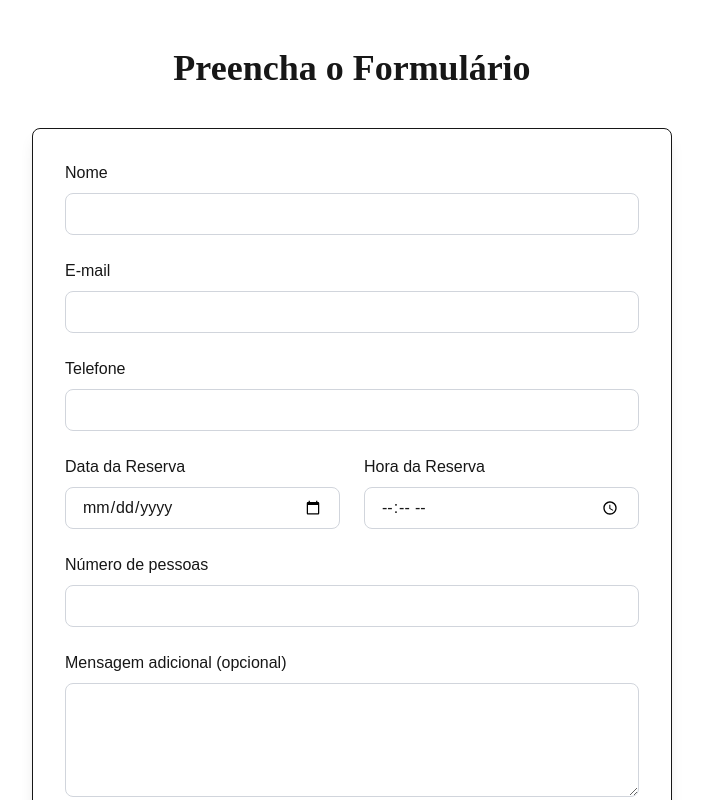
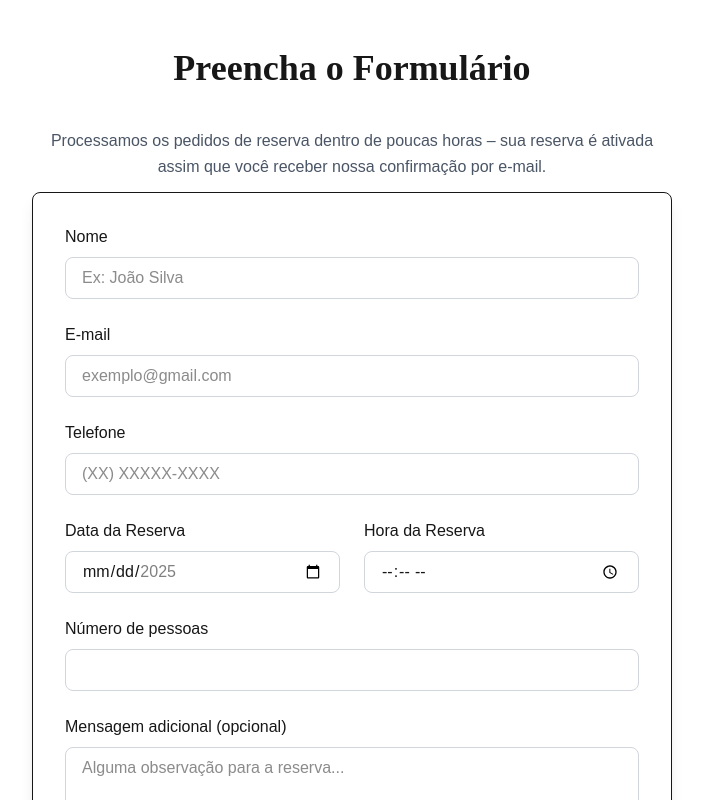
Before and after one commit to pitercoding/pizzaria-olivetto, a Next.js app: page /reservations in a window 1280 px wide. Shown: the part 440-1240 px from the top of the page, without its empty margins (288-991 px from the left). Built offline with nearby package versions, Linux system fonts and the light colour scheme.

Commit message:
Ajustes finos e validações no formulário

```diff
--- a/src/app/reservations/page.js
+++ b/src/app/reservations/page.js
@@ -9,11 +9,17 @@ export default function ReservationsPage() {
   // ID do formulário no Formspree
   const [state, handleSubmit] = useForm("xanddlzl");
 
+  // Datas mínimas e máximas
+  const today = new Date().toISOString().split("T")[0]; // Data de hoje
+  const twoMonthsLater = new Date();
+  twoMonthsLater.setMonth(twoMonthsLater.getMonth() + 2);
+  const maxDate = twoMonthsLater.toISOString().split("T")[0];
+
   return (
     <>
       <Header />
 
-      {/* Banner com overlay e título */}
+      {/* Banner */}
       <div className="relative w-full h-64 md:h-80 lg:h-96 mb-10 flex items-center justify-center">
         <Image
           src="/gallery/reservations-banner.webp"
@@ -35,13 +41,17 @@ export default function ReservationsPage() {
           Preencha o Formulário
         </h2>
 
+        <p className="mt-2 text-sm md:text-base text-gray-600 font-sans text-center leading-relaxed pb-3">
+          Processamos os pedidos de reserva dentro de poucas horas – sua reserva é ativada assim que você receber nossa confirmação por e-mail.
+        </p>
+
         <form
           onSubmit={handleSubmit}
           className="space-y-6 bg-white border-1 p-8 rounded-lg shadow-lg"
         >
           {/* Nome */}
           <div>
-            <label className="block text-left font-medium mb-2" htmlFor="name">
+            <label htmlFor="name" className="block text-left font-medium mb-2">
               Nome
             </label>
             <input
@@ -49,6 +59,9 @@ export default function ReservationsPage() {
               id="name"
               name="name"
               required
+              pattern="[A-Za-zÀ-ÿ\s]+"
+              title="Digite apenas letras"
+              placeholder="Ex: João Silva"
               className="w-full px-4 py-2 border border-gray-300 rounded-lg focus:ring-2 focus:ring-red-500 focus:outline-none"
             />
             <ValidationError prefix="Nome" field="name" errors={state.errors} />
@@ -56,7 +69,7 @@ export default function ReservationsPage() {
 
           {/* E-mail */}
           <div>
-            <label className="block text-left font-medium mb-2" htmlFor="email">
+            <label htmlFor="email" className="block text-left font-medium mb-2">
               E-mail
             </label>
             <input
@@ -64,6 +77,9 @@ export default function ReservationsPage() {
               id="email"
               name="email"
               required
+              pattern=".+@(gmail\.com|outlook\.com|yahoo\.com|hotmail\.com)$"
+              title="Use um email válido: gmail.com, outlook.com, hotmail.com ou yahoo.com"
+              placeholder="exemplo@gmail.com"
               className="w-full px-4 py-2 border border-gray-300 rounded-lg focus:ring-2 focus:ring-red-500 focus:outline-none"
             />
             <ValidationError
@@ -75,7 +91,7 @@ export default function ReservationsPage() {
 
           {/* Telefone */}
           <div>
-            <label className="block text-left font-medium mb-2" htmlFor="phone">
+            <label htmlFor="phone" className="block text-left font-medium mb-2">
               Telefone
             </label>
             <input
@@ -83,6 +99,9 @@ export default function ReservationsPage() {
               id="phone"
               name="phone"
               required
+              pattern="\([1-9]{2}\)\s?[0-9]{4,5}-[0-9]{4}"
+              title="Digite no formato (XX) XXXXX-XXXX"
+              placeholder="(XX) XXXXX-XXXX"
               className="w-full px-4 py-2 border border-gray-300 rounded-lg focus:ring-2 focus:ring-red-500 focus:outline-none"
             />
             <ValidationError
@@ -94,10 +113,11 @@ export default function ReservationsPage() {
 
           {/* Data e Hora */}
           <div className="grid grid-cols-1 md:grid-cols-2 gap-6">
+            {/* Data */}
             <div>
               <label
+                htmlFor="date"
                 className="block text-left font-medium mb-2"
-                htmlFor="date"
               >
                 Data da Reserva
               </label>
@@ -106,13 +126,17 @@ export default function ReservationsPage() {
                 id="date"
                 name="date"
                 required
+                min={today}
+                max={maxDate}
                 className="w-full px-4 py-2 border border-gray-300 rounded-lg focus:ring-2 focus:ring-red-500 focus:outline-none"
               />
             </div>
+
+            {/* Hora */}
             <div>
               <label
+                htmlFor="time"
                 className="block text-left font-medium mb-2"
-                htmlFor="time"
               >
                 Hora da Reserva
               </label>
@@ -122,6 +146,35 @@ export default function ReservationsPage() {
                 name="time"
                 required
                 className="w-full px-4 py-2 border border-gray-300 rounded-lg focus:ring-2 focus:ring-red-500 focus:outline-none"
+                onChange={(e) => {
+                  const dateInput = document.getElementById("date").value;
+                  if (!dateInput) return;
+                  const day = new Date(dateInput).getDay(); // 0=Dom, 1=Seg, ..., 6=Sáb
+                  const time = e.target.value;
+
+                  const horarios = {
+                    0: ["12:00", "21:30"], // Domingo
+                    1: null, // Segunda fechado
+                    2: ["17:00", "21:30"], // Terça
+                    3: ["17:00", "21:30"], // Quarta
+                    4: ["17:00", "21:30"], // Quinta
+                    5: ["17:00", "23:00"], // Sexta
+                    6: ["17:00", "23:00"], // Sábado
+                  };
+
+                  if (!horarios[day]) {
+                    alert("Estamos fechados neste dia. Escolha outra data.");
+                    e.target.value = "";
+                    return;
+                  }
+
+                  if (time < horarios[day][0] || time > horarios[day][1]) {
+                    alert(
+                      `O horário disponível neste dia é entre ${horarios[day][0]} e ${horarios[day][1]}`
+                    );
+                    e.target.value = "";
+                  }
+                }}
               />
             </div>
           </div>
@@ -129,8 +182,8 @@ export default function ReservationsPage() {
           {/* Número de pessoas */}
           <div>
             <label
+              htmlFor="guests"
               className="block text-left font-medium mb-2"
-              htmlFor="guests"
             >
               Número de pessoas
             </label>
@@ -138,9 +191,10 @@ export default function ReservationsPage() {
               type="number"
               id="guests"
               name="guests"
+              required
               min="1"
-              max="20"
-              required
+              max="10"
+              title="O número máximo de pessoas é 10"
               className="w-full px-4 py-2 border border-gray-300 rounded-lg focus:ring-2 focus:ring-red-500 focus:outline-none"
             />
           </div>
@@ -148,8 +202,8 @@ export default function ReservationsPage() {
           {/* Mensagem opcional */}
           <div>
             <label
+              htmlFor="message"
               className="block text-left font-medium mb-2"
-              htmlFor="message"
             >
               Mensagem adicional (opcional)
             </label>
@@ -157,6 +211,7 @@ export default function ReservationsPage() {
               id="message"
               name="message"
               rows="4"
+              placeholder="Alguma observação para a reserva..."
               className="w-full px-4 py-2 border border-gray-300 rounded-lg focus:ring-2 focus:ring-red-500 focus:outline-none"
             ></textarea>
           </div>
@@ -175,7 +230,8 @@ export default function ReservationsPage() {
           {/* Mensagens de sucesso/erro */}
           {state.succeeded && (
             <p className="text-green-600 mt-4 text-center">
-              Reserva enviada com sucesso! Aguarde nossa confirmação por E-mail dentro de até 5 horas.
+              Reserva enviada com sucesso! Aguarde nossa confirmação por E-mail
+              dentro de até 24 horas.
             </p>
           )}
           {state.errors?.length > 0 && (
@@ -184,6 +240,11 @@ export default function ReservationsPage() {
             </p>
           )}
         </form>
+
+        <p className="mt-2 text-sm md:text-base text-gray-600 font-sans text-center leading-relaxed pt-10 italic">
+          Arrivederci! Até breve!
+        </p>
+
       </main>
 
       <Footer />
```
